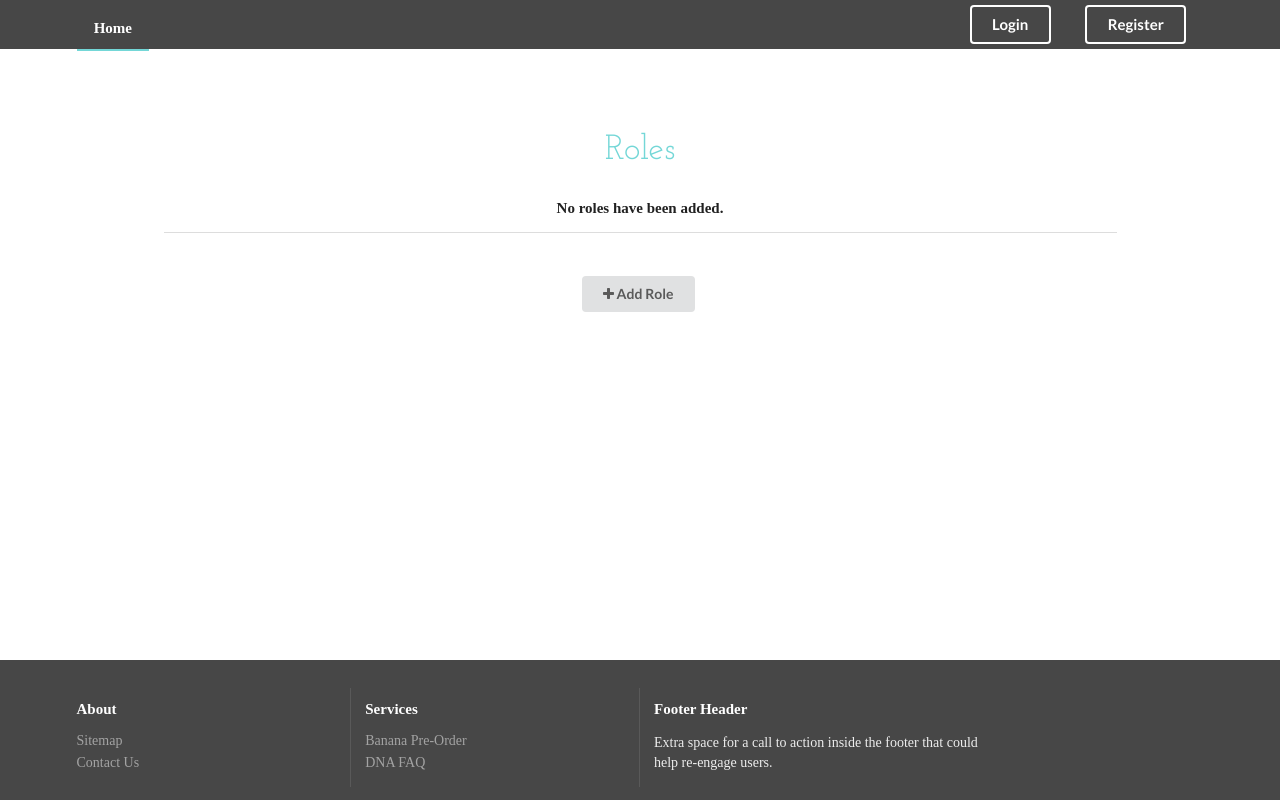
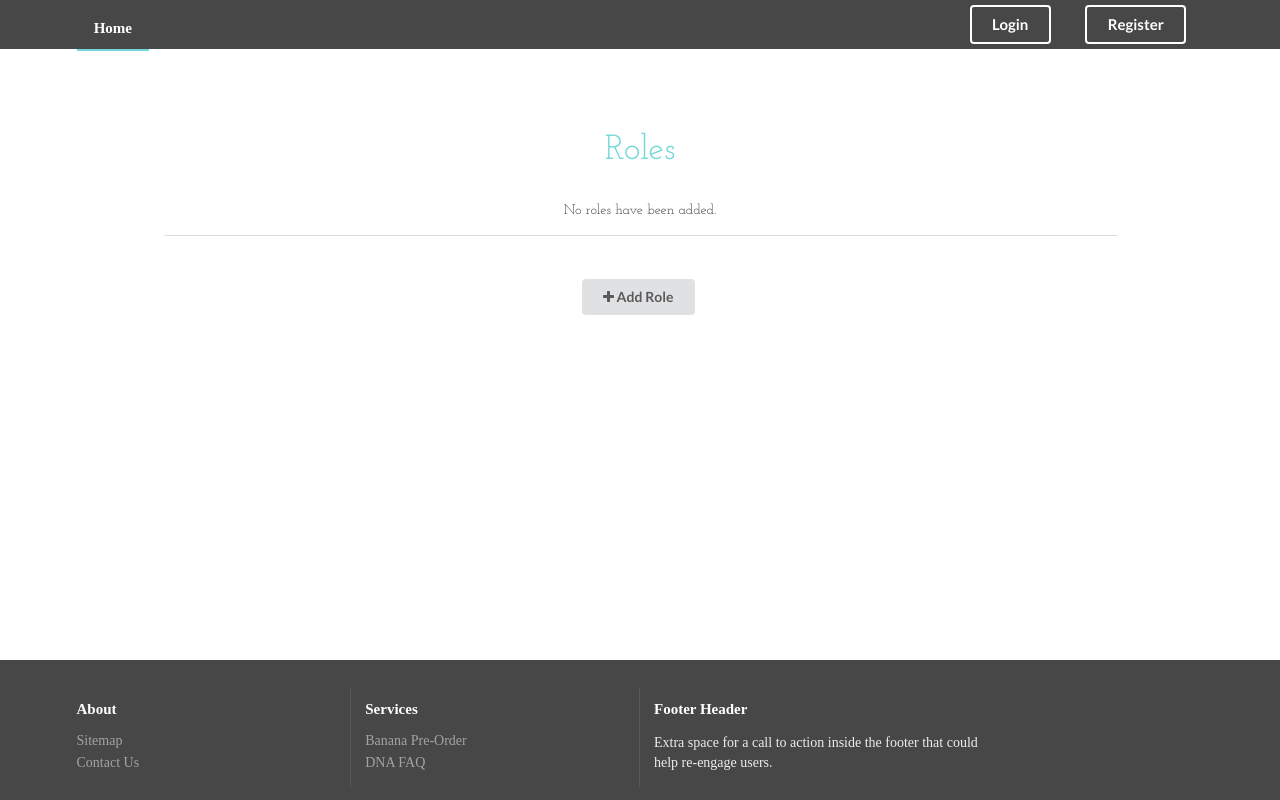
Before and after one commit to doggino/scotch-tutorial-experimental, a Flask app: template app/templates/admin/roles/roles.html in a window 1280 px wide. Run offline with Flask 2, Linux system fonts and the light colour scheme; the template is opened without the code that fills it, so the values that code supplies are empty; parts of the project's set-up code (start-up, migrations or seed data) failed here and were passed over; some libraries are stand-ins or nearby versions; some web fonts are replaced.

Commit message:
make roles and departments css styling more consistent

```diff
--- a/app/templates/admin/departments/departments.html
+++ b/app/templates/admin/departments/departments.html
@@ -96,7 +96,7 @@
             </div>
             {% else %}
             <div class="sixteen wide column">
-                <h4 class="ui header">No departments have been added.</h4>
+                <p style="color:#474747">No departments have been added.</p>
                 <div class="ui divider"></div>
             </div>
             {% endif %}
--- a/app/templates/admin/roles/roles.html
+++ b/app/templates/admin/roles/roles.html
@@ -97,7 +97,7 @@
             </div>
             {% else %}
             <div class="sixteen wide column">
-                <h4 class="ui header">No roles have been added.</h4>
+                <p style="color:#474747">No roles have been added.</p>
                 <div class="ui divider"></div>
             </div>
             {% endif %}
```
